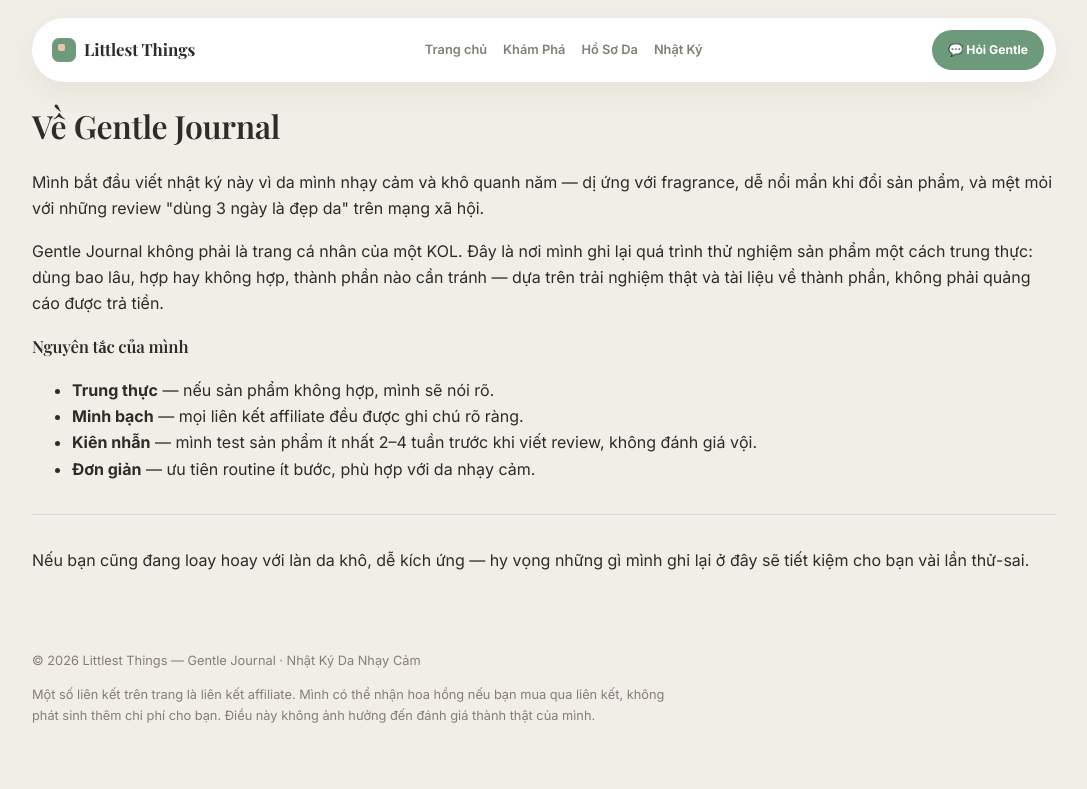
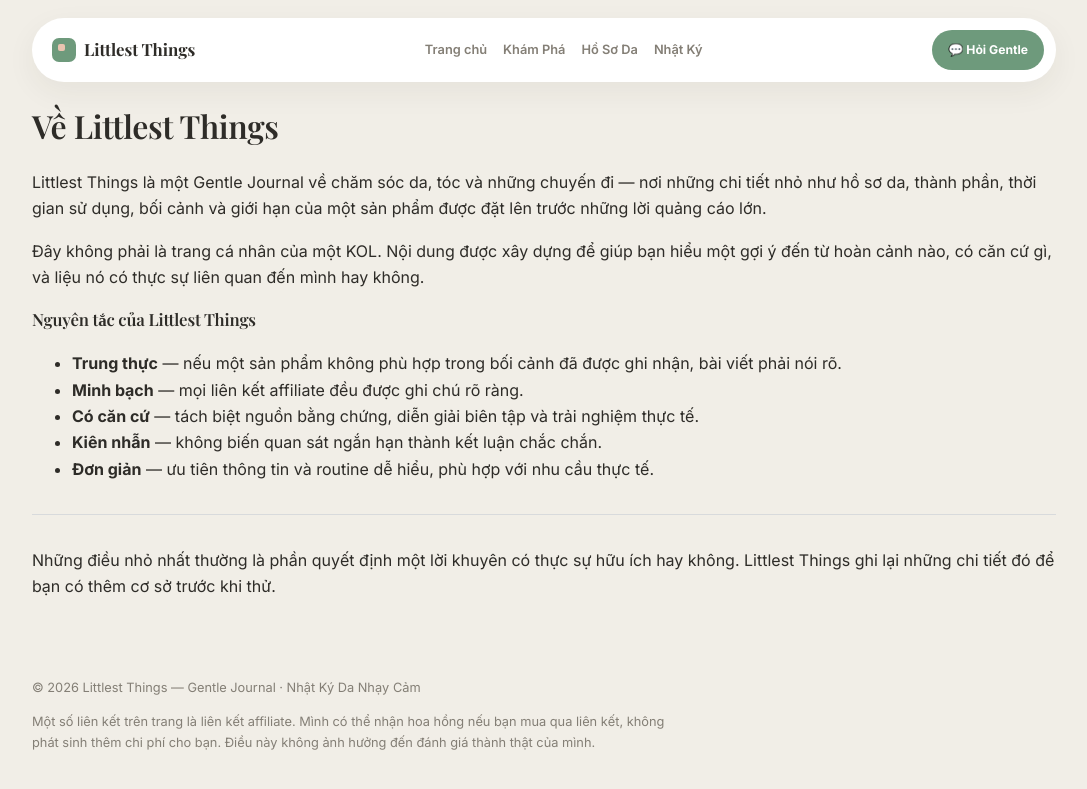
Before and after one commit to gentle-journal/gentle-journal, a Jekyll site: the page built from gioi-thieu.html, in a window 1280 px wide. Shown: the top 789 px of the page, without its empty margins (96-1183 px from the left). Built offline with Jekyll 4.4.1, drawn with Linux system fonts in a browser that asks for light colours; some web fonts are replaced.

Commit message:
Update About page for Littlest Things

```diff
--- a/gioi-thieu.html
+++ b/gioi-thieu.html
@@ -3,20 +3,21 @@ layout: default
 title: Giới Thiệu
 permalink: /gioi-thieu/
 ---
-<h1>Về Gentle Journal</h1>
+<h1>Về Littlest Things</h1>
 
-<p>Mình bắt đầu viết nhật ký này vì da mình nhạy cảm và khô quanh năm — dị ứng với fragrance, dễ nổi mẩn khi đổi sản phẩm, và mệt mỏi với những review "dùng 3 ngày là đẹp da" trên mạng xã hội.</p>
+<p>Littlest Things là một Gentle Journal về chăm sóc da, tóc và những chuyến đi — nơi những chi tiết nhỏ như hồ sơ da, thành phần, thời gian sử dụng, bối cảnh và giới hạn của một sản phẩm được đặt lên trước những lời quảng cáo lớn.</p>
 
-<p>Gentle Journal không phải là trang cá nhân của một KOL. Đây là nơi mình ghi lại quá trình thử nghiệm sản phẩm một cách trung thực: dùng bao lâu, hợp hay không hợp, thành phần nào cần tránh — dựa trên trải nghiệm thật và tài liệu về thành phần, không phải quảng cáo được trả tiền.</p>
+<p>Đây không phải là trang cá nhân của một KOL. Nội dung được xây dựng để giúp bạn hiểu một gợi ý đến từ hoàn cảnh nào, có căn cứ gì, và liệu nó có thực sự liên quan đến mình hay không.</p>
 
-<h3 style="font-size:1.05rem;">Nguyên tắc của mình</h3>
+<h3 style="font-size:1.05rem;">Nguyên tắc của Littlest Things</h3>
 <ul>
-  <li><strong>Trung thực</strong> — nếu sản phẩm không hợp, mình sẽ nói rõ.</li>
+  <li><strong>Trung thực</strong> — nếu một sản phẩm không phù hợp trong bối cảnh đã được ghi nhận, bài viết phải nói rõ.</li>
   <li><strong>Minh bạch</strong> — mọi liên kết affiliate đều được ghi chú rõ ràng.</li>
-  <li><strong>Kiên nhẫn</strong> — mình test sản phẩm ít nhất 2–4 tuần trước khi viết review, không đánh giá vội.</li>
-  <li><strong>Đơn giản</strong> — ưu tiên routine ít bước, phù hợp với da nhạy cảm.</li>
+  <li><strong>Có căn cứ</strong> — tách biệt nguồn bằng chứng, diễn giải biên tập và trải nghiệm thực tế.</li>
+  <li><strong>Kiên nhẫn</strong> — không biến quan sát ngắn hạn thành kết luận chắc chắn.</li>
+  <li><strong>Đơn giản</strong> — ưu tiên thông tin và routine dễ hiểu, phù hợp với nhu cầu thực tế.</li>
 </ul>
 
 <hr style="border:none;border-top:1px solid var(--line);margin:32px 0;">
 
-<p>Nếu bạn cũng đang loay hoay với làn da khô, dễ kích ứng — hy vọng những gì mình ghi lại ở đây sẽ tiết kiệm cho bạn vài lần thử-sai.</p>
+<p>Những điều nhỏ nhất thường là phần quyết định một lời khuyên có thực sự hữu ích hay không. Littlest Things ghi lại những chi tiết đó để bạn có thêm cơ sở trước khi thử.</p>
```
